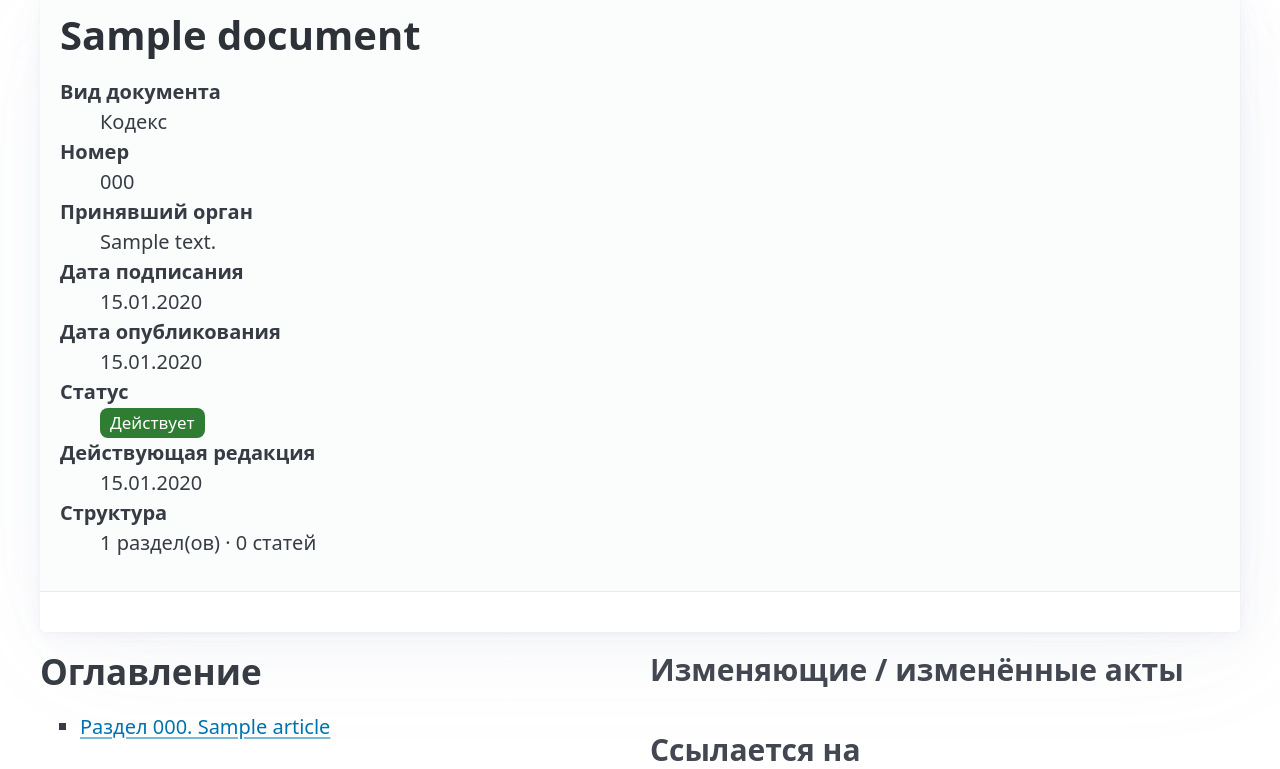
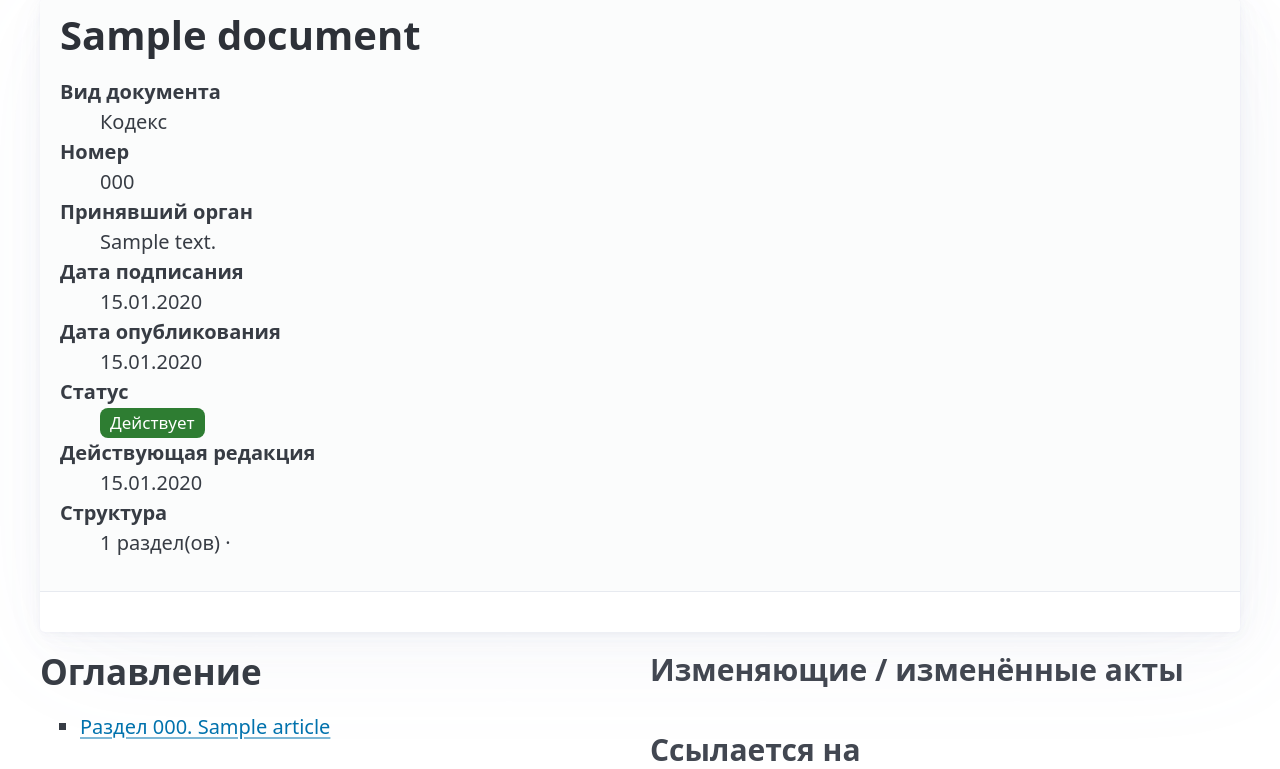
Before and after one commit to aiprocadm/Lawiot, a Django app: page /doc/sample/ in a window 1280 px wide. Shown: the part 143-912 px from the top of the page. Run offline with Django 5.2, Linux system fonts and the light colour scheme; a user stored in the database is signed in; tables that the repository leaves empty hold one stand-in row (values such as "Sample post"); some libraries are stand-ins or nearby versions.

Commit message:
refactor(documents): ревью-правки карточки (Counter вместо доп.запроса, точные ассерты дат, прочерк при пустой структуре)
Co-Authored-By: Claude Opus 4.8 (1M context) <noreply@anthropic.com>

```diff
--- a/documents/views.py
+++ b/documents/views.py
@@ -1,8 +1,8 @@
-from collections import defaultdict
+from collections import Counter, defaultdict
 
 from django.contrib.auth.decorators import login_required
 from django.core.paginator import Paginator
-from django.db.models import Count, Exists, F, OuterRef
+from django.db.models import Exists, F, OuterRef
 from django.http import Http404
 from django.shortcuts import get_object_or_404, render
 
@@ -46,10 +46,7 @@ def document_detail(request, slug):
     for a in articles:
         a.child_nodes = children_map[a.id]
     article_tree = children_map[None]
-    counts = {
-        row["kind"]: row["n"]
-        for row in redaction.articles.values("kind").annotate(n=Count("id"))
-    }
+    kind_counts = Counter(a.kind for a in articles)
     visible_statuses = [Link.Status.CONFIRMED]
     if request.user.is_staff:
         visible_statuses.append(Link.Status.SUGGESTED)
@@ -81,9 +78,9 @@ def document_detail(request, slug):
             "incoming": incoming,
             "is_curator": request.user.is_staff,
             "published_redactions": published_redactions,
-            "section_count": counts.get(Article.Kind.SECTION, 0),
-            "chapter_count": counts.get(Article.Kind.CHAPTER, 0),
-            "article_count": counts.get(Article.Kind.ARTICLE, 0),
+            "section_count": kind_counts.get(Article.Kind.SECTION, 0),
+            "chapter_count": kind_counts.get(Article.Kind.CHAPTER, 0),
+            "article_count": kind_counts.get(Article.Kind.ARTICLE, 0),
         },
     )
 
--- a/templates/documents/document_detail.html
+++ b/templates/documents/document_detail.html
@@ -18,7 +18,8 @@
       <dd>
         {% if section_count %}{{ section_count }} раздел(ов) · {% endif %}
         {% if chapter_count %}{{ chapter_count }} глав(ы) · {% endif %}
-        {{ article_count }} статей
+        {% if article_count %}{{ article_count }} статей{% endif %}
+        {% if not section_count and not chapter_count and not article_count %}—{% endif %}
       </dd>
     </dl>
     {# keep the existing "Другие редакции" details block here unchanged #}
```
Also changed, not shown: documents/tests/test_document_card.py (+2 -1 lines).
